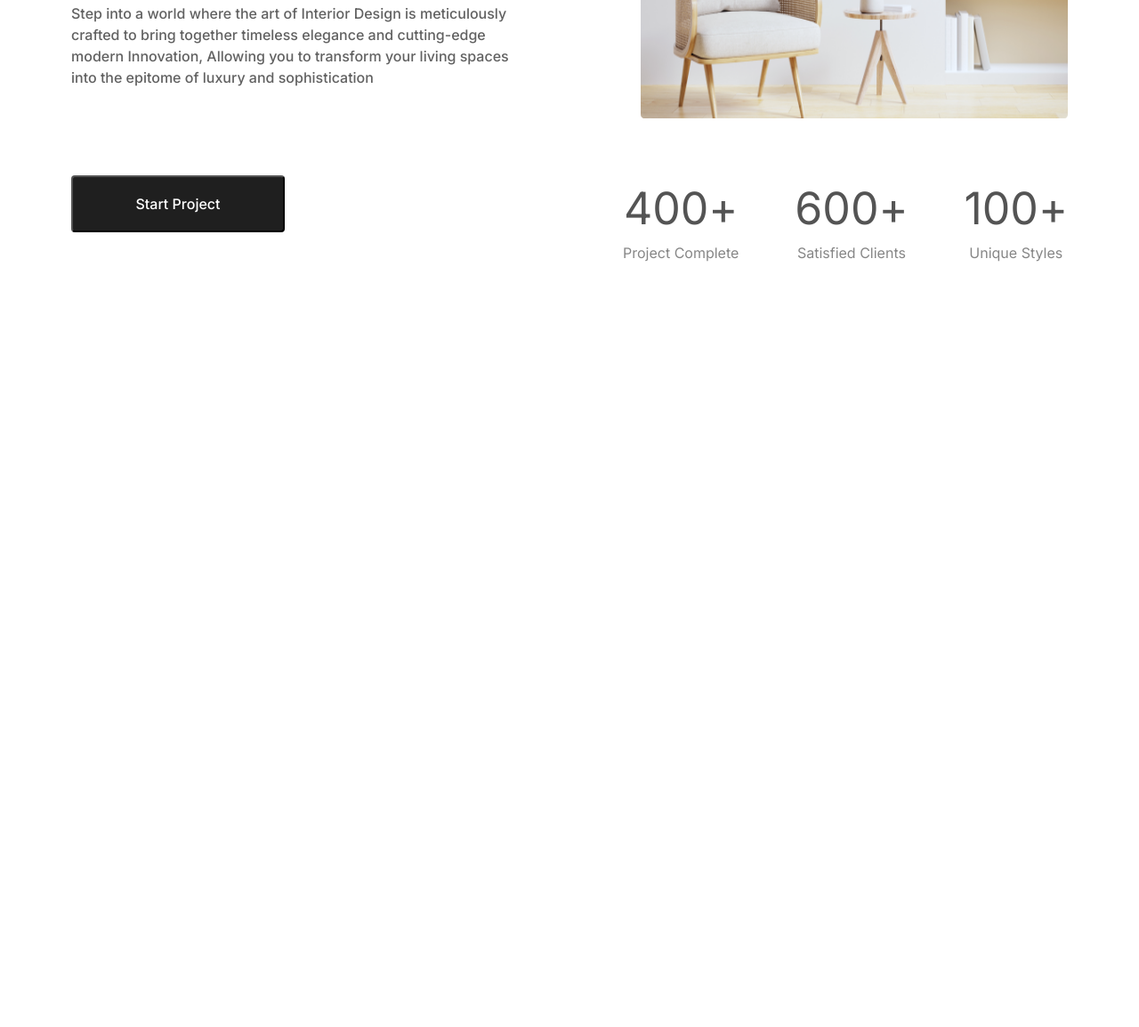
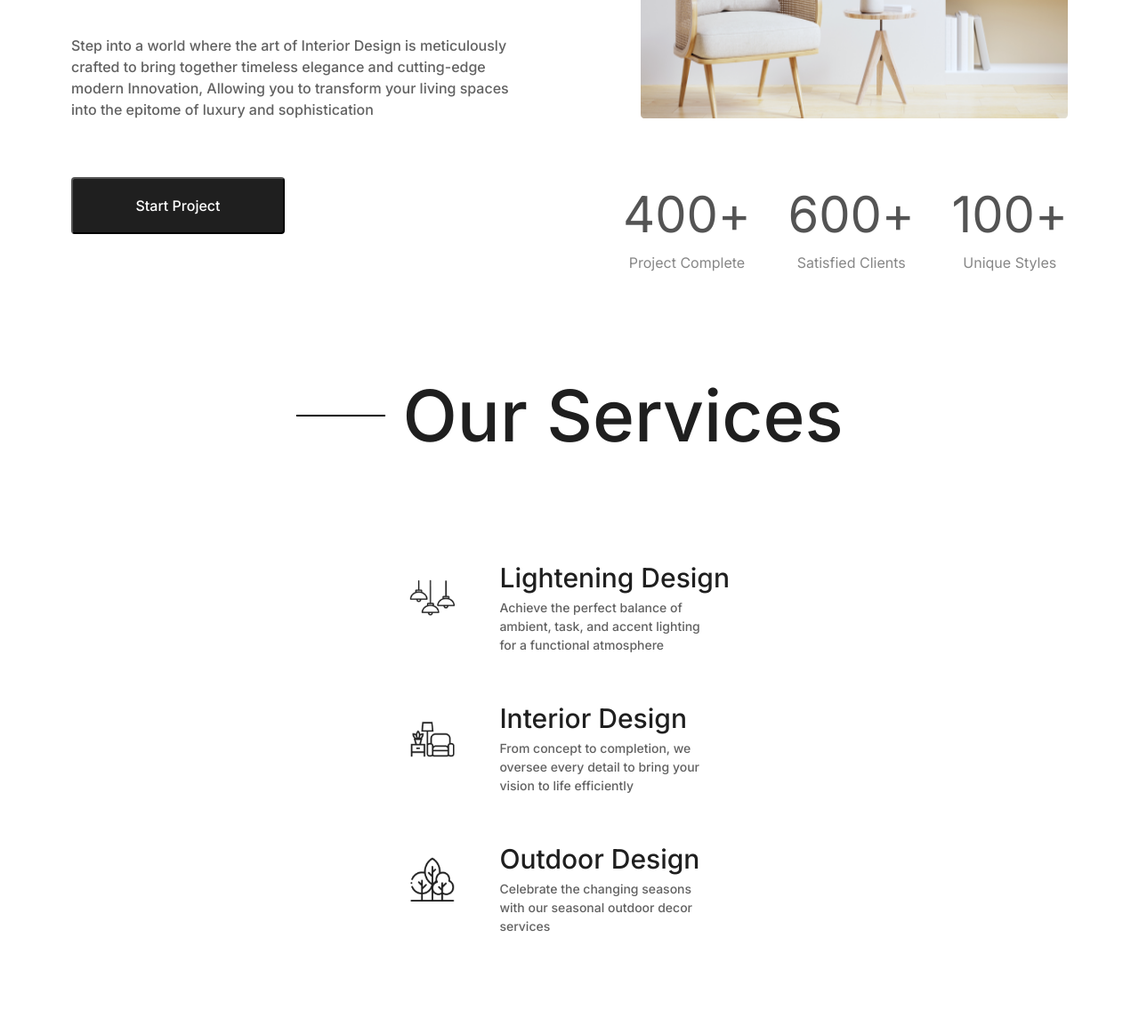
Before and after one commit to devanshushah429/Coding-challenge-1, a website built with Vite: page index.html in a window 1280 px wide. Shown: the part 491-1645 px from the top of the page at 89% size. Before the commit the page ends 819 px from the top, so only its background shows below. Built offline with nearby package versions, Linux system fonts and the light colour scheme.

Commit message:
till our services

```diff
--- a/index.html
+++ b/index.html
@@ -78,7 +78,39 @@
         </div>
         <div class="fancy-image-1">
           <div class="box"></div>
-          <img src="images/Image gray-sofa-white-living-room-with-copy-space.png" alt="">
+          <img class="image1" src="images/Image gray-sofa-white-living-room-with-copy-space.png" alt="">
+          <img class="down-arrow" src="images/Arrow down.svg" alt="">
+        </div>
+      </div>
+    </section>
+
+    <section class="our-services">
+      <div class="our-services__logo">
+        <div></div>
+        <h1>Our Services</h1>
+      </div>
+
+      <div class="our-services__content">
+        <div class="our-services-design">
+          <img src="images/Lighting design icon.png" alt="">
+          <div>
+            <h1>Lightening Design</h1>
+            <p>Achieve the perfect balance of ambient, task, and accent lighting for a functional atmosphere</p>
+          </div>
+        </div>
+        <div class="our-services-design">
+          <img src="images/Interior design icon.png" alt="">
+          <div>
+            <h1>Interior Design</h1>
+            <p>From concept to completion, we oversee every detail to bring your vision to life efficiently</p>
+          </div>
+        </div>
+        <div class="our-services-design">
+          <img src="images/Outdoor design icon.png" alt="">
+          <div>
+            <h1>Outdoor Design</h1>
+            <p>Celebrate the changing seasons with our seasonal outdoor decor services</p>
+          </div>
         </div>
       </div>
     </section>
--- a/style.css
+++ b/style.css
@@ -19,7 +19,7 @@
   --fs-700: 1.875rem;
   --fs-800: 2.5rem;
   --fs-900: 3.5rem;
-
+  --fs-1000: 7rem;
   --fs-body: var(--fs-600);
   --fs-primary-heading: var(--fs-800);
   --fs-secondary-heading: var(--fs-700);
@@ -265,7 +265,7 @@ button {
 }
 
 .interior-design-section-1 h1 {
-  font-size: 100px;
+  font-size: var(--fs-1000);
   margin-bottom: 50px;
 }
 
@@ -277,22 +277,30 @@ button {
   justify-content: space-between;
 }
 
-.interior-design-section-2 img {
+
+.interior-design-section-2 .image1 {
   position: relative;
-  right: 50px;
+  right: 80px;
 }
+
+.down-arrow {
+  position: absolute;
+  bottom: 0px;
+  right: 0px;
+}
+
 
 .interior-design-section-2 .box {
   position: relative;
   top: 180px;
-  right: 70px;
+  left: -110px;
   height: 200px;
   width: 200px;
   border: 1px solid var(--clr-primary-black);
 }
 
 .interior-design-score h1 {
-  font-size: 50px;
+  font-size: var(--fs-900);
 }
 
 .interior-design-score {
@@ -343,6 +351,65 @@ button {
   }
 }
 
+/* our services */
+.our-services__logo {
+  display: flex;
+  align-items: center;
+}
+
+.our-services__logo div {
+  border: 1px solid black;
+  width: 100px;
+  height: 1px;
+  margin-right: 20px;
+}
+
+.our-services__logo h1 {
+  font-size: var(--size-900);
+}
+
+.our-services__content {
+  padding: 100px;
+  display: flex;
+  justify-content: space-between;
+}
+
+.our-services-design {
+  gap: 50px;
+  display: flex;
+  align-items: flex-start;
+}
+
+@media (max-width:90em) {
+  .our-services {
+    margin: 100px;
+    display: flex;
+    flex-direction: column;
+    align-items: center;
+  }
+
+  .our-services__content {
+    gap: 50px;
+    display: flex;
+    flex-direction: column;
+    align-items: flex-start;
+  }
+}
+
+.our-services-design img {
+  margin-top: 20px;
+  height: 50px;
+}
+
+.our-services-design h1 {
+  font-size: var(--fs-700);
+}
+
+.our-services-design p {
+  width: 25ch;
+  font-size: var(--fs-400);
+}
+
 /* utility classes */
 
 .visually-hidden {
```
Also changed, not shown: images/Arrow down.svg (added), images/Interior design icon.png (added), images/Lighting design icon.png (added), images/Outdoor design icon.png (added).
